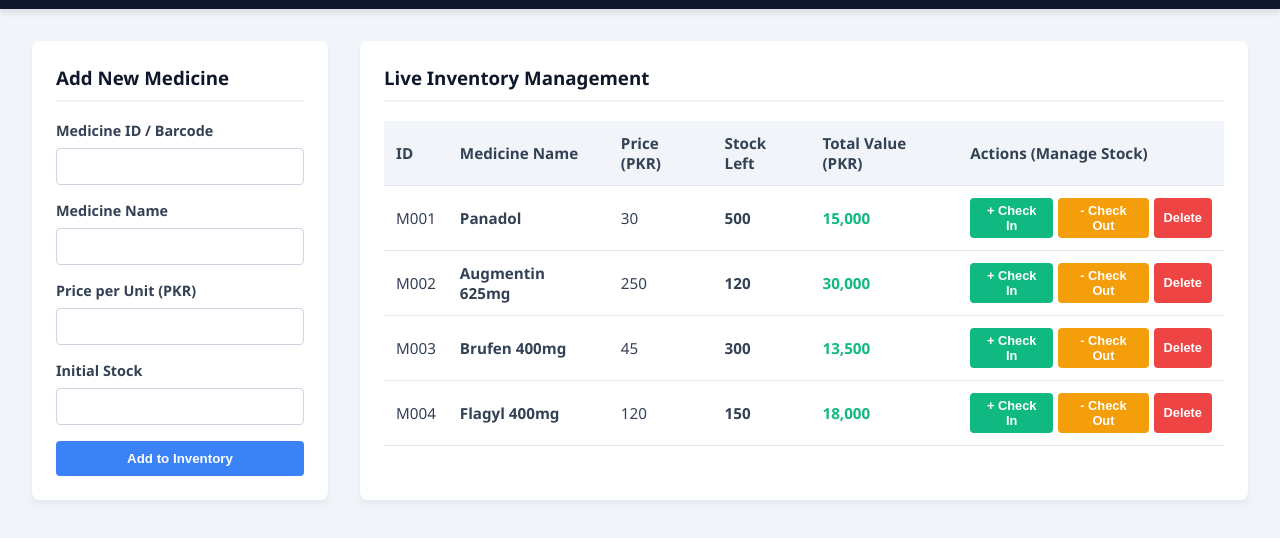
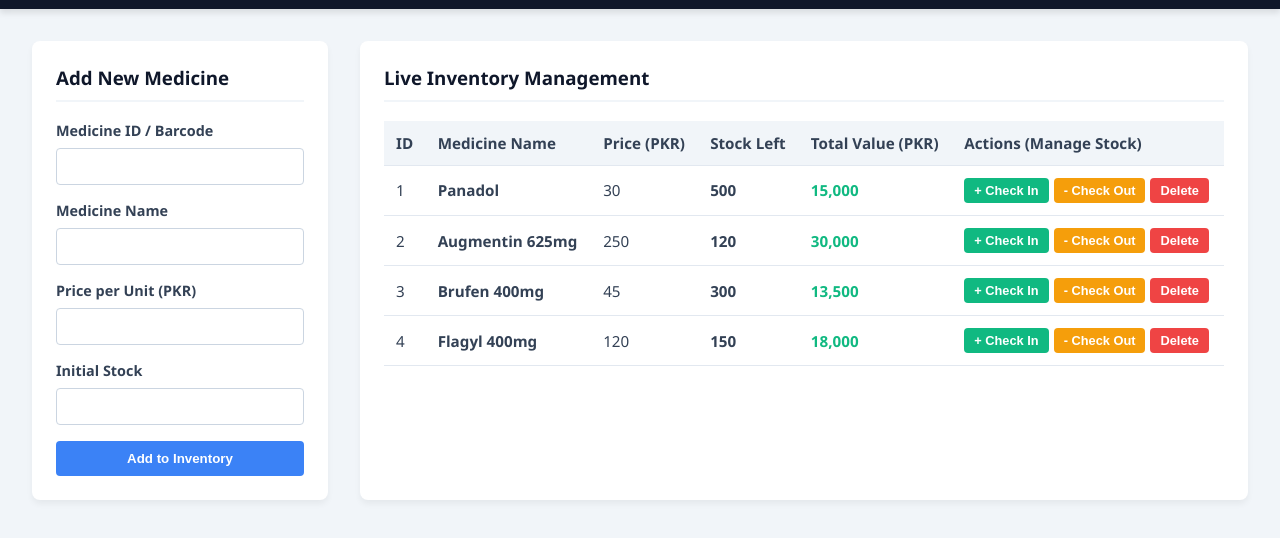
Before and after one commit to Alis4211/MEDI-CARE, a plain HTML site: page index.html in a window 1280 px wide. Shown: the part 86-624 px from the top of the page. Drawn offline with Linux system fonts and the light colour scheme.

Commit message:
Update index.html

```diff
--- a/index.html
+++ b/index.html
@@ -170,10 +170,10 @@
         // If no data exists in localStorage, load the default starter pack
         if (!inventory) {
             inventory = [
-                { id: "M001", name: "Panadol", price: 30, stock: 500 },
-                { id: "M002", name: "Augmentin 625mg", price: 250, stock: 120 },
-                { id: "M003", name: "Brufen 400mg", price: 45, stock: 300 },
-                { id: "M004", name: "Flagyl 400mg", price: 120, stock: 150 }
+                { id: "1", name: "Panadol", price: 30, stock: 500 },
+                { id: "2", name: "Augmentin 625mg", price: 250, stock: 120 },
+                { id: "3", name: "Brufen 400mg", price: 45, stock: 300 },
+                { id: "4", name: "Flagyl 400mg", price: 120, stock: 150 }
             ];
             saveData();
         }
```
